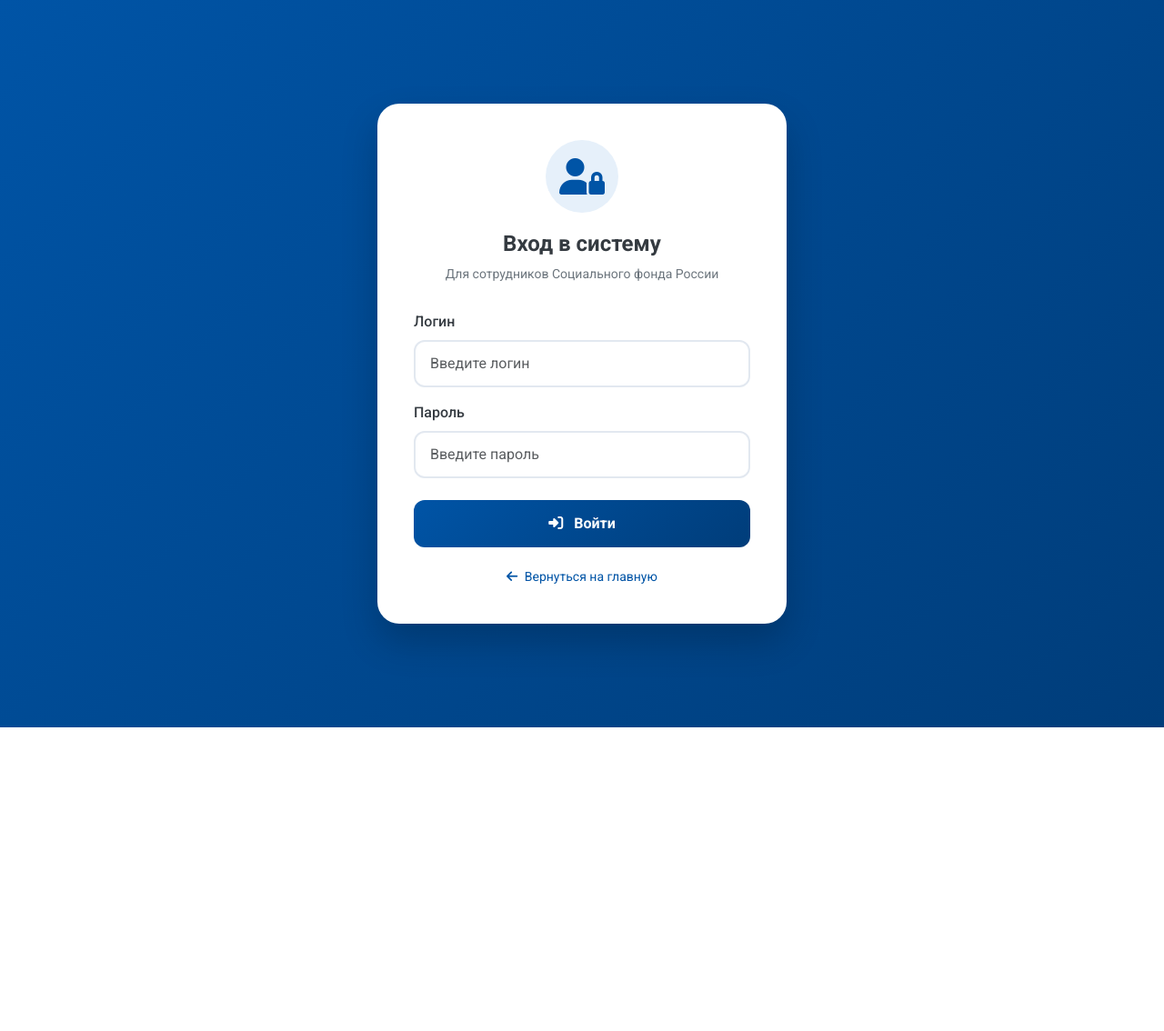
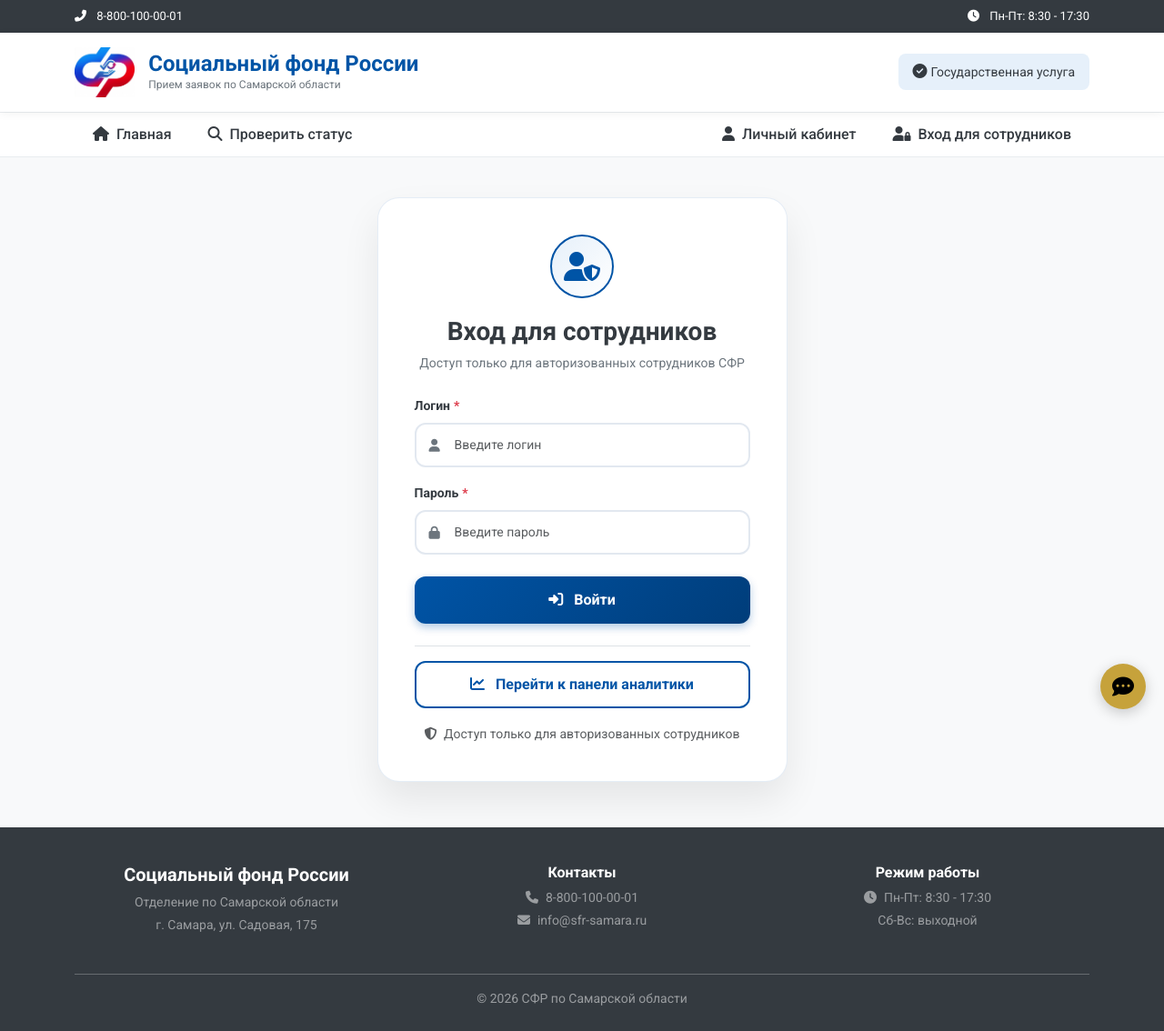
Before and after one commit to starlekss/sfr-project, a Django app: page /login/ in a window 1280 px wide. Shown: the whole page at 91% size. Before the commit the page ends 800 px from the top, so only its background shows below. Run offline with Django 5.2, Linux system fonts and the light colour scheme.

Commit message:
Add analytics link to employee login page

```diff
--- a/applications/templates/applications/login.html
+++ b/applications/templates/applications/login.html
@@ -1,175 +1,20 @@
-<!DOCTYPE html>
-<html lang="ru">
-<head>
-    <meta charset="UTF-8">
-    <meta name="viewport" content="width=device-width, initial-scale=1.0">
-    <title>Вход в систему - СФР</title>
+{% extends 'applications/base.html' %}
 
-    <link href="https://cdn.jsdelivr.net/npm/bootstrap@5.3.0/dist/css/bootstrap.min.css" rel="stylesheet">
-    <link rel="stylesheet" href="https://cdnjs.cloudflare.com/ajax/libs/font-awesome/6.4.0/css/all.min.css">
-    <link href="https://fonts.googleapis.com/css2?family=Roboto:wght@300;400;500;700;900&display=swap" rel="stylesheet">
-
-    <style>
-        :root {
-            --sfr-blue: #0054a6;
-            --sfr-blue-dark: #003d7a;
-            --sfr-blue-light: #e6f0fa;
-            --sfr-gold: #c6a23b;
-            --sfr-gray: #6c757d;
-            --sfr-gray-dark: #343a40;
-        }
-
-        * {
-            margin: 0;
-            padding: 0;
-            box-sizing: border-box;
-        }
-
-        body {
-            font-family: 'Roboto', sans-serif;
-            background: linear-gradient(135deg, var(--sfr-blue) 0%, var(--sfr-blue-dark) 100%);
-            min-height: 100vh;
-        }
-
-        .login-container {
-            min-height: 100vh;
-            display: flex;
-            align-items: center;
-            justify-content: center;
-            padding: 20px;
-        }
-
-        .login-card {
-            background: white;
-            border-radius: 24px;
-            padding: 40px;
-            max-width: 450px;
-            width: 100%;
-            box-shadow: 0 20px 40px rgba(0,0,0,0.2);
-        }
-
-        .login-icon {
-            width: 80px;
-            height: 80px;
-            background: var(--sfr-blue-light);
-            border-radius: 50%;
-            display: flex;
-            align-items: center;
-            justify-content: center;
-            margin: 0 auto 20px;
-        }
-
-        .login-icon i {
-            font-size: 40px;
-            color: var(--sfr-blue);
-        }
-
-        .login-title {
-            text-align: center;
-            font-size: 24px;
-            font-weight: 700;
-            color: var(--sfr-gray-dark);
-            margin-bottom: 8px;
-        }
-
-        .login-subtitle {
-            text-align: center;
-            color: var(--sfr-gray);
-            font-size: 14px;
-            margin-bottom: 30px;
-        }
-
-        .form-control {
-            border-radius: 12px;
-            border: 2px solid #e2e8f0;
-            padding: 12px 16px;
-            transition: all 0.3s;
-        }
-
-        .form-control:focus {
-            border-color: var(--sfr-blue);
-            box-shadow: 0 0 0 3px rgba(0,84,166,0.1);
-        }
-
-        .form-label {
-            font-weight: 500;
-            margin-bottom: 8px;
-            color: var(--sfr-gray-dark);
-        }
-
-        .btn-login {
-            background: linear-gradient(135deg, var(--sfr-blue), var(--sfr-blue-dark));
-            border: none;
-            padding: 14px;
-            border-radius: 12px;
-            font-weight: 600;
-            font-size: 16px;
-            width: 100%;
-            transition: all 0.3s;
-            color: white;
-        }
-
-        .btn-login:hover {
-            transform: translateY(-2px);
-            box-shadow: 0 5px 15px rgba(0,84,166,0.3);
-        }
-
-        .alert {
-            border-radius: 12px;
-            border: none;
-            padding: 12px 16px;
-            margin-bottom: 20px;
-        }
-
-        .alert-success {
-            background: #d4edda;
-            color: #155724;
-            border-left: 4px solid #28a745;
-        }
-
-        .alert-error {
-            background: #f8d7da;
-            color: #721c24;
-            border-left: 4px solid #dc3545;
-        }
-
-        .back-link {
-            text-align: center;
-            margin-top: 20px;
-        }
-
-        .back-link a {
-            color: var(--sfr-blue);
-            text-decoration: none;
-            font-size: 14px;
-        }
-
-        .back-link a:hover {
-            text-decoration: underline;
-        }
-
-        @media (max-width: 768px) {
-            .login-card {
-                padding: 30px 20px;
-            }
-            .login-title {
-                font-size: 20px;
-            }
-        }
-    </style>
-</head>
-<body>
-    <div class="login-container">
-        <div class="login-card">
-            <div class="login-icon">
-                <i class="fas fa-user-lock"></i>
+{% block content %}
+<div class="row justify-content-center">
+    <div class="col-md-5">
+        <div class="form-card">
+            <div class="text-center mb-4">
+                <div class="form-icon-wrapper">
+                    <i class="fas fa-user-shield"></i>
+                </div>
+                <h2 class="form-title">Вход для сотрудников</h2>
+                <p class="form-subtitle">Доступ только для авторизованных сотрудников СФР</p>
             </div>
-            <h2 class="login-title">Вход в систему</h2>
-            <p class="login-subtitle">Для сотрудников Социального фонда России</p>
 
             {% if messages %}
                 {% for message in messages %}
-                    <div class="alert alert-{{ message.tags }}" role="alert">
+                    <div class="alert alert-{{ message.tags }} animate-fadeIn" role="alert">
                         <i class="fas fa-{% if message.tags == 'success' %}check-circle{% elif message.tags == 'error' %}exclamation-circle{% else %}info-circle{% endif %} me-2"></i>
                         {{ message }}
                     </div>
@@ -179,24 +24,50 @@
             <form method="post">
                 {% csrf_token %}
                 <div class="mb-3">
-                    <label class="form-label">Логин</label>
-                    <input type="text" name="username" class="form-control" placeholder="Введите логин" required>
+                    <label class="form-label required-field">Логин</label>
+                    <div class="input-with-icon">
+                        <i class="fas fa-user"></i>
+                        <input type="text" name="username" class="form-control" placeholder="Введите логин" required>
+                    </div>
                 </div>
                 <div class="mb-4">
-                    <label class="form-label">Пароль</label>
-                    <input type="password" name="password" class="form-control" placeholder="Введите пароль" required>
+                    <label class="form-label required-field">Пароль</label>
+                    <div class="input-with-icon">
+                        <i class="fas fa-lock"></i>
+                        <input type="password" name="password" class="form-control" placeholder="Введите пароль" required>
+                    </div>
                 </div>
-                <button type="submit" class="btn-login">
+                <button type="submit" class="btn-primary-custom w-100">
                     <i class="fas fa-sign-in-alt me-2"></i> Войти
                 </button>
             </form>
 
-            <div class="back-link">
-                <a href="{% url 'index' %}">
-                    <i class="fas fa-arrow-left me-1"></i> Вернуться на главную
+            <div class="text-center mt-4 pt-3 border-top">
+                <a href="{% url 'analytics_dashboard' %}" class="btn-outline-custom w-100">
+                    <i class="fas fa-chart-line me-2"></i> Перейти к панели аналитики
                 </a>
+            </div>
+
+            <div class="text-center mt-3">
+                <small class="text-muted">
+                    <i class="fas fa-shield-alt me-1"></i>
+                    Доступ только для авторизованных сотрудников
+                </small>
             </div>
         </div>
     </div>
-</body>
-</html>
+</div>
+
+<style>
+    .btn-outline-custom {
+        display: inline-block;
+        text-align: center;
+        text-decoration: none;
+    }
+    .btn-outline-custom:hover {
+        background: var(--sfr-blue);
+        color: white;
+        border-color: var(--sfr-blue);
+    }
+</style>
+{% endblock %}
```
